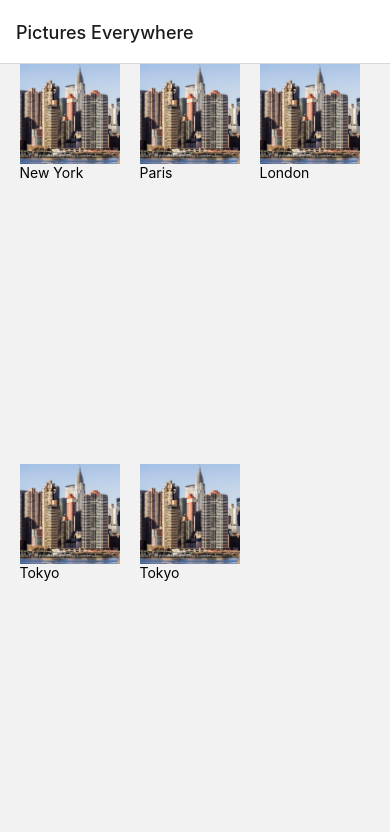
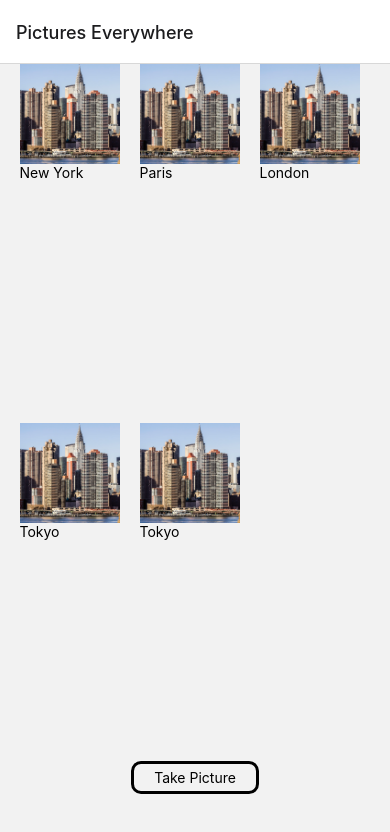
Before and after one commit to ignacioaristo/picture-everywhere, a React Native app: screen /LandingPage in a window 390 px wide. Shown: the top 832 px of the page. Built offline with nearby package versions, Linux system fonts and the light colour scheme.

Commit message:
PE: create button for take the photo

```diff
--- a/src/components/Button/Button.tsx
+++ b/src/components/Button/Button.tsx
@@ -1,8 +1,29 @@
 import React from 'react';
-import {TouchableOpacity} from 'react-native';
+import {TouchableOpacity, Text} from 'react-native';
+import {MainUseNavigationProps} from '../../screens/MainNavigator/MainNavigator';
+import {useNavigation} from '@react-navigation/native';
 
-const Button = () => {
-  return <TouchableOpacity onPress={() => console.log('Abre camara')} />;
+const Button: React.FC = () => {
+  const navigation = useNavigation<MainUseNavigationProps>();
+  return (
+    <TouchableOpacity
+      onPress={() => navigation.navigate('CameraFrame')}
+      style={{
+        alignItems: 'center',
+        marginBottom: 50,
+        width: 'auto',
+      }}>
+      <Text
+        style={{
+          borderWidth: 3,
+          borderRadius: 10,
+          paddingHorizontal: 20,
+          paddingVertical: 5,
+        }}>
+        Take Picture
+      </Text>
+    </TouchableOpacity>
+  );
 };
 
 export default Button;
--- /dev/null
+++ b/src/components/CameraFrame/CameraFrame.tsx
@@ -0,0 +1,65 @@
+import React, {useRef} from 'react';
+import {MainUseNavigationProps} from '../../screens/MainNavigator/MainNavigator';
+import {useNavigation} from '@react-navigation/native';
+import {
+  Camera,
+  useCameraDevice,
+  useCameraPermission,
+} from 'react-native-vision-camera';
+import {TouchableWithoutFeedback, View} from 'react-native';
+
+const CameraFrame = () => {
+  const device = useCameraDevice('front');
+  const {hasPermission} = useCameraPermission();
+  console.log('hasPermission', hasPermission);
+  const navigation = useNavigation<MainUseNavigationProps>();
+
+  // if (!hasPermission) {
+  //   return <PermissionsPage />;
+  // }
+  if (device == null) {
+    return navigation.navigate('LandingPage');
+  }
+
+  const camRef = useRef(null);
+
+  const onPressHandler = async () => {
+    try {
+      if (camRef.current == null) {
+        throw new Error('Camera ref is null');
+      }
+
+      const data = await camRef.current?.takePhoto({
+        qualityPrioritization: 'quality',
+        enableAutoRedEyeReduction: true,
+        flash: 'auto',
+      });
+
+      console.log('data', data);
+    } catch (err: any) {
+      // Sentry.captureException(err);
+      console.log('Error: ', err);
+    }
+  };
+
+  return (
+    <View style={{flex: 1, justifyContent: 'center', alignItems: 'center'}}>
+      <Camera ref={camRef} device={device} isActive={true} photo={true} />
+
+      <TouchableWithoutFeedback onPress={onPressHandler}>
+        <View
+          style={{
+            width: 72,
+            height: 72,
+            borderRadius: 72 / 2,
+            backgroundColor: 'white',
+            position: 'absolute',
+            bottom: 92,
+          }}
+        />
+      </TouchableWithoutFeedback>
+    </View>
+  );
+};
+
+export default CameraFrame;
--- a/src/screens/MainNavigator/IndividualPhoto/IndividualPhoto.tsx
+++ b/src/screens/MainNavigator/IndividualPhoto/IndividualPhoto.tsx
@@ -1,8 +1,14 @@
 import React from 'react';
 import {Text} from 'react-native';
+import Button from '../../../components/Button/Button';
 
 const IndividualPhoto: React.FC = () => {
-  return <Text>Photo</Text>;
+  return (
+    <>
+      <Button />
+      <Text>Photo</Text>
+    </>
+  );
 };
 
 export default IndividualPhoto;
--- a/src/screens/MainNavigator/LandingScreen/LandingScreen.tsx
+++ b/src/screens/MainNavigator/LandingScreen/LandingScreen.tsx
@@ -10,6 +10,8 @@ import {
 import NYImage from '../../../../assets/img/NY.jpg';
 import {useNavigation} from '@react-navigation/native';
 import {MainUseNavigationProps} from '../MainNavigator';
+import Button from '../../../components/Button/Button';
+import {SafeAreaView} from 'react-native-safe-area-context';
 
 type PhotoData = {
   id: number;
@@ -61,7 +63,7 @@ const LandingPage: React.FC = () => {
   };
 
   return (
-    <View
+    <SafeAreaView
       style={{
         flex: 1,
         justifyContent: 'center',
@@ -80,7 +82,8 @@ const LandingPage: React.FC = () => {
         }}
         renderItem={renderItem}
       />
-    </View>
+      <Button />
+    </SafeAreaView>
   );
 };
 
--- a/src/screens/MainNavigator/MainNavigator.tsx
+++ b/src/screens/MainNavigator/MainNavigator.tsx
@@ -4,10 +4,12 @@ import {createNativeStackNavigator} from '@react-navigation/native-stack';
 import LandingPage from './LandingScreen/LandingScreen';
 import IndividualPhoto from './IndividualPhoto/IndividualPhoto';
 import type {StackNavigationProp} from '@react-navigation/stack';
+import CameraFrame from '../../components/CameraFrame/CameraFrame';
 
 export type MainNavigatorStackList = {
   LandingPage: undefined;
   IndividualPhoto: undefined;
+  CameraFrame: undefined;
 };
 
 export type MainUseNavigationProps<
@@ -22,6 +24,7 @@ const MainNavigator = () => {
       <Stack.Navigator screenOptions={{title: 'Pictures Everywhere'}}>
         <Stack.Screen name="LandingPage" component={LandingPage} />
         <Stack.Screen name="IndividualPhoto" component={IndividualPhoto} />
+        <Stack.Screen name="CameraFrame" component={CameraFrame} />
       </Stack.Navigator>
     </NavigationContainer>
   );
```
